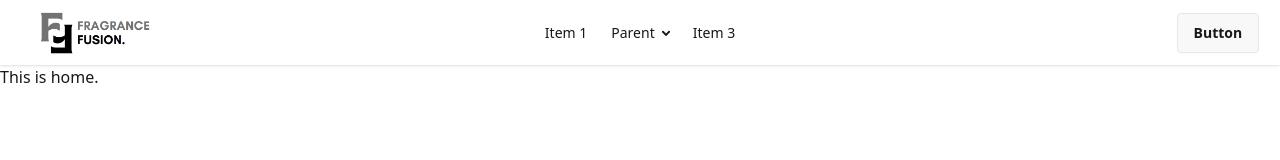
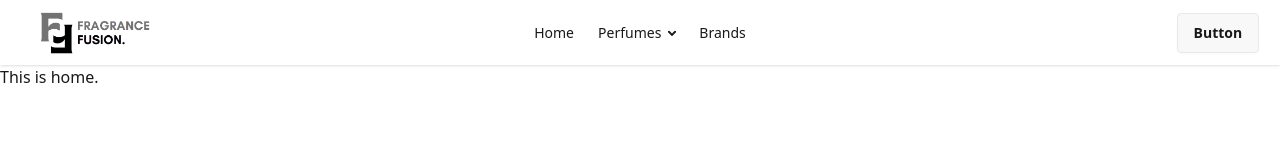
Before and after one commit to Suprio-Das/Fragrance-Fusion, a React (Vite) app: page / in a window 1280 px wide. Shown: the top 160 px of the page. Built offline with nearby package versions, Linux system fonts and the light colour scheme.

Commit message:
Menu added to the large devices

```diff
--- a/src/Components/Shared/Navbar.jsx
+++ b/src/Components/Shared/Navbar.jsx
@@ -30,17 +30,17 @@ const Navbar = () => {
                 </div>
                 <div className="navbar-center hidden lg:flex">
                     <ul className="menu menu-horizontal px-1">
-                        <li><a>Item 1</a></li>
+                        <li><NavLink>Home</NavLink></li>
                         <li>
                             <details>
-                                <summary>Parent</summary>
+                                <summary>Perfumes</summary>
                                 <ul className="p-2">
-                                    <li><a>Submenu 1</a></li>
-                                    <li><a>Submenu 2</a></li>
+                                    <li><NavLink>Mens</NavLink></li>
+                                    <li><NavLink>Womens</NavLink></li>
                                 </ul>
                             </details>
                         </li>
-                        <li><a>Item 3</a></li>
+                        <li><NavLink>Brands</NavLink></li>
                     </ul>
                 </div>
                 <div className="navbar-end">
```
